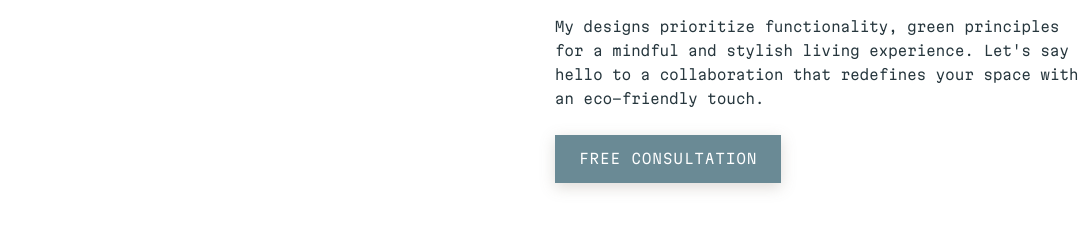
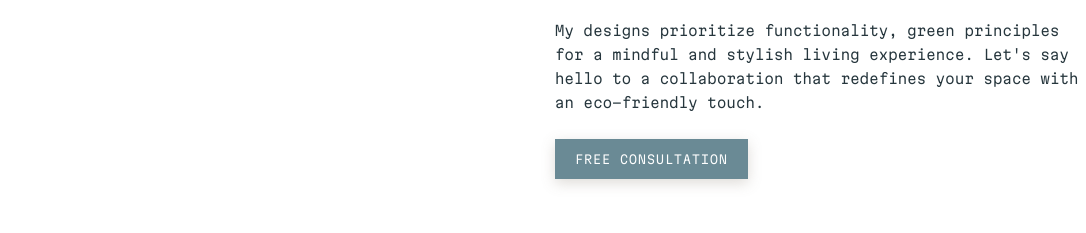
Before and after one commit to AllaOz/DesignerNext.js, a Next.js app in the folder interior-design/: page / in a window 1280 px wide. Shown: the part 1100-1333 px from the top of the page, without its empty margins (194-1280 px from the left). Built offline with nearby package versions, Linux system fonts and the light colour scheme.

Commit message:
Remove local freeConsultationBtn override in aboutme section

```diff
--- a/interior-design/components/styles/aboutme.module.scss
+++ b/interior-design/components/styles/aboutme.module.scss
@@ -52,54 +52,7 @@
 }
 
 
-/* Local button style to ensure About Me button is styled via CSS Module */
-.freeConsultationBtn {
-  cursor: pointer;
-  font-family: $default-font;
-  font-size: 0.875rem;
-  font-weight: 300;
-  background: linear-gradient(135deg, $primary-color 100%, $secondary-color 100%);
-  color: white;
-  width: auto;
-  min-width: 200px;
-  height: 48px;
-  border: none;
-  border-radius: 0;
-  padding: 12px 24px;
-  text-transform: uppercase;
-  letter-spacing: 0.05em;
-  box-shadow: 0 4px 14px 0 rgba(124, 110, 97, 0.25);
-  transition: all 0.6s cubic-bezier(0.4, 0, 0.2, 1);
-  position: relative;
-  overflow: hidden;
-
-  &::before {
-    content: '';
-    position: absolute;
-    top: 0;
-    left: -100%;
-    width: 100%;
-    height: 100%;
-    background: linear-gradient(90deg, transparent, rgba(255, 255, 255, 0.2), transparent);
-    transition: left 0.8s;
-  }
-
-  &:hover {
-    background: linear-gradient(135deg, $secondary-color 0%, $primary-color 100%);
-    transform: translateY(-2px);
-    box-shadow: 0 8px 25px 0 rgba(124, 110, 97, 0.35);
-
-    &::before {
-      left: 100%;
-    }
-  }
-
-  &:active {
-    transform: translateY(0);
-    box-shadow: 0 4px 14px 0 rgba(124, 110, 97, 0.25);
-  }
-}
-
+// freeConsultationBtn uses global styles from globals.scss
 
 @media (max-width: 820px) {
   .mainContainer {
```
